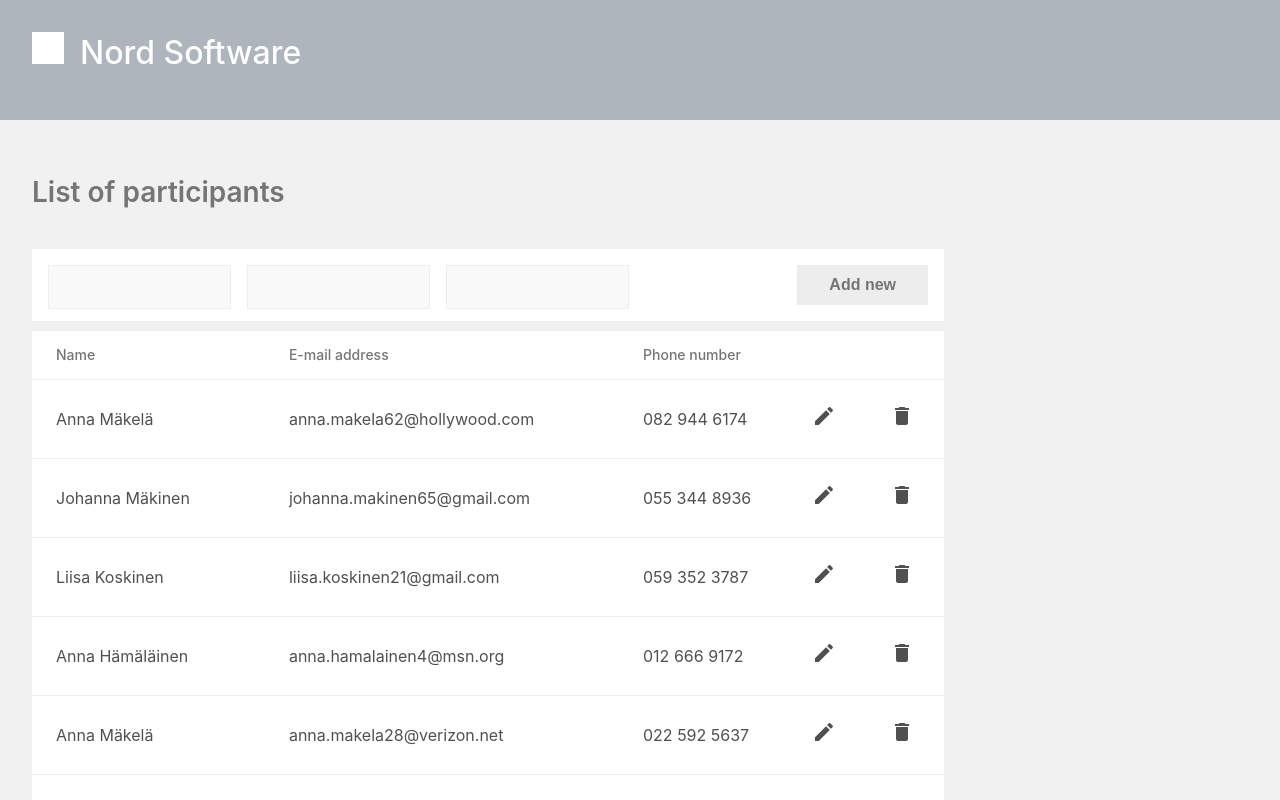
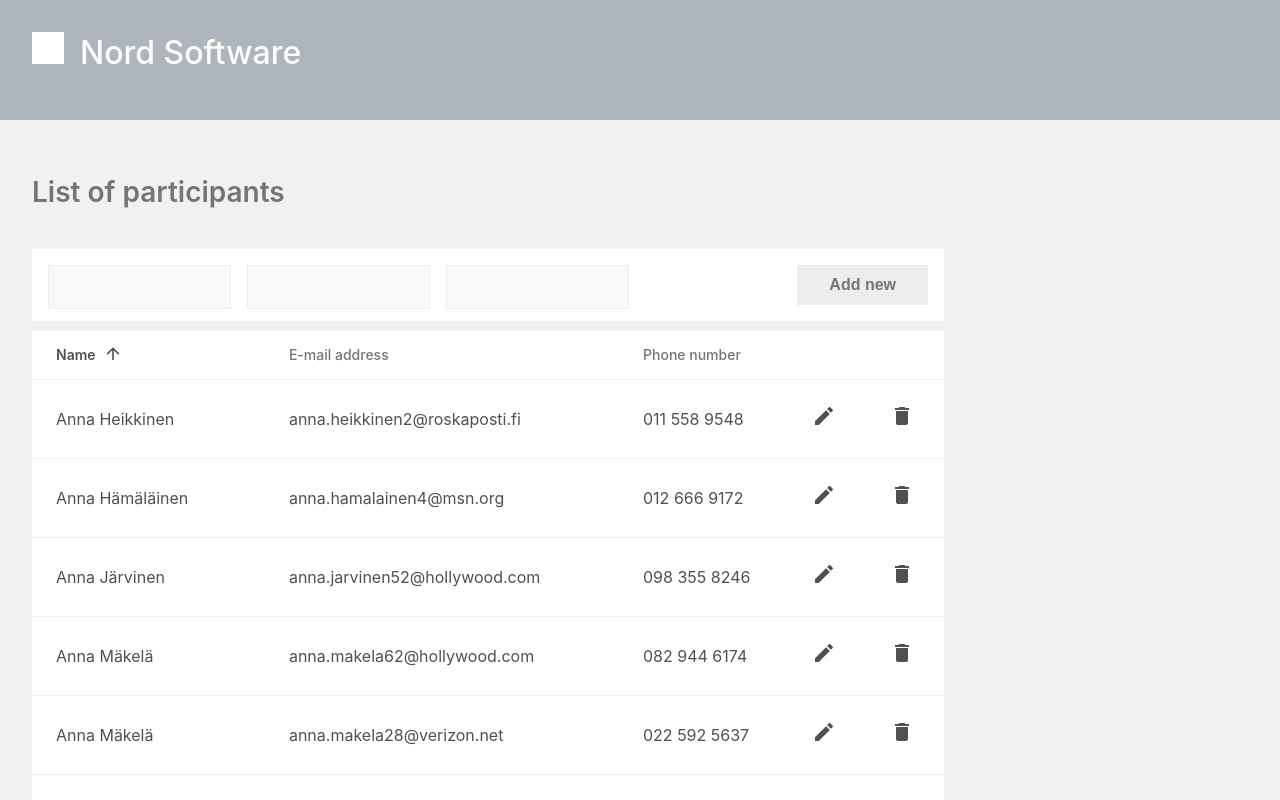
Before and after one commit to Crare/react-app, a React (Create React App) app: page / in a window 1280 px wide. Shown: the top 800 px of the page. Built offline with nearby package versions, Linux system fonts and the light colour scheme.

Commit message:
sort by column header

```diff
--- a/src/components/ParticipantTableViewComponent.js
+++ b/src/components/ParticipantTableViewComponent.js
@@ -35,17 +35,19 @@ export default class ParticipantTableViewComponent extends React.Component {
 
     this.setState({
       columns: [
-        new TableColumnData().fromObject({ headerText: "Name", dataColumn: "name", type: TableColumnDataType.EDITABLE_TEXT, showText: true }),
-        new TableColumnData().fromObject({ headerText: "E-mail address", dataColumn: "email", type: TableColumnDataType.EDITABLE_TEXT, showText: true }),
-        new TableColumnData().fromObject({ headerText: "Phone number", dataColumn: "phone", type: TableColumnDataType.EDITABLE_TEXT, showText: true }),
-        new TableColumnData().fromObject({ headerText: "edit", dataColumn: "id", type: TableColumnDataType.COMPONENT, showText: false, component: <Edit /> }),
-        new TableColumnData().fromObject({ headerText: "delete", dataColumn: "id", type: TableColumnDataType.COMPONENT, showText: false, component: <Delete /> })
+        new TableColumnData().fromObject({ headerText: "Name", dataColumn: "name", type: TableColumnDataType.EDITABLE_TEXT, showText: true, component: null, sortable: true }),
+        new TableColumnData().fromObject({ headerText: "E-mail address", dataColumn: "email", type: TableColumnDataType.EDITABLE_TEXT, showText: true, component: null, sortable: true }),
+        new TableColumnData().fromObject({ headerText: "Phone number", dataColumn: "phone", type: TableColumnDataType.EDITABLE_TEXT, showText: true, component: null, sortable: true }),
+        new TableColumnData().fromObject({ headerText: "edit", dataColumn: "id", type: TableColumnDataType.COMPONENT, showText: false, component: <Edit />, sortable: false }),
+        new TableColumnData().fromObject({ headerText: "delete", dataColumn: "id", type: TableColumnDataType.COMPONENT, showText: false, component: <Delete />, sortable: false })
       ]
     });
 
     this.p_service.generateParticipants(this.amountOfParticipants, (participants) => {
       this.setState({ participants });
     });
+
+    this.setState({ sortByColumn: "name", sortAscending: false });
   }
 
   setNewInputFields() {
@@ -66,7 +68,45 @@ export default class ParticipantTableViewComponent extends React.Component {
   }
 
   sortByColumn({ clickEvent, data }) {
-    console.log("sortByColumn:", { clickEvent, data });
+    // console.log("sortByColumn:", { clickEvent, data });
+    if (data.sortable) {
+      let participants = this.state.participants;
+      const compare = (a, b, attr) => {
+        if (a[attr] < b[attr]) {
+          return 1;
+        }
+        if (a[attr] > b[attr]) {
+          return -1;
+        }
+        return 0;
+      }
+      const compareOpposite = (a, b, attr) => {
+        if (a[attr] < b[attr]) {
+          return -1;
+        }
+        if (a[attr] > b[attr]) {
+          return 1;
+        }
+        return 0;
+      }
+      // toggle direction
+      console.log("sortByColumn", this.state.sortByColumn);
+      console.log("data.dataColumn", data.dataColumn);
+      console.log("sortAscending", this.state.sortAscending);
+
+      if (this.state.sortByColumn === data.dataColumn) {
+        console.log("here!");
+        this.setState({ sortAscending: !this.state.sortAscending });
+      } else {
+        this.setState({ sortAscending: false });
+      }
+      if (this.state.sortAscending) {
+        participants.sort((a, b) => compareOpposite(a, b, data.dataColumn));
+      } else {
+        participants.sort((a, b) => compare(a, b, data.dataColumn));
+      }
+      this.setState({ participants, sortByColumn: data.dataColumn });
+    }
   }
 
   rowClicked({ clickEvent, data }) {
@@ -138,9 +178,11 @@ export default class ParticipantTableViewComponent extends React.Component {
           columnHeadClicked={(event) => this.sortByColumn(event)}
           rowClicked={this.rowClicked}
           columnClicked={this.columnClicked}
-          buttonClicked={this.buttonClicked} />);
+          buttonClicked={this.buttonClicked}
+          sortByColumn={this.state.sortByColumn}
+          sortAscending={this.state.sortAscending} />);
     }
-    return (<div>Generating participants...</div>);
+    return (<div>Loading participants...</div>);
   }
 
   render() {
--- a/src/components/common/table/Table.js
+++ b/src/components/common/table/Table.js
@@ -34,13 +34,16 @@ export default class Table extends React.Component {
         <tr className="table-head-row">
           {
             this.props.columns.map((col) => {
-              let tableColumnData = new TableColumnData(col.headerText, col.dataColumn, TableColumnDataType.HEAD, col.showText);
+              let tableColumnData = new TableColumnData(col.headerText, col.dataColumn, TableColumnDataType.HEAD, col.showText, col.component, col.sortable);
               return (
                 <TableColumn
                   key={col.headerText}
                   data={tableColumnData}
-                  columnHeadClicked={this.columnHeadClicked}>
-                </TableColumn>);
+                  columnHeadClicked={this.columnHeadClicked}
+                  sortByColumn={this.props.sortByColumn}
+                  sortAscending={this.props.sortAscending}>
+                </TableColumn>
+              );
             })
           }
         </tr>
--- a/src/components/common/table/TableColumn.js
+++ b/src/components/common/table/TableColumn.js
@@ -1,6 +1,8 @@
 import React from 'react';
 import { TableColumnDataType } from './TableColumnData';
 import Button from '../Button';
+
+import { ArrowDownward, ArrowUpward } from '@material-ui/icons';
 
 import "../../../styles/styles.scss";
 
@@ -40,17 +42,28 @@ export default class TableColumn extends React.Component {
   renderColumn() {
     const { data } = this.props;
     if (data.type === TableColumnDataType.HEAD && data.showText) {
-      return data.headerText
+      return (this.renderWithSorting(data.headerText));
 
     } else if (data.type === TableColumnDataType.TEXT || data.type === TableColumnDataType.EDITABLE_TEXT) {
-      return data.dataColumn;
+      return (<div>{data.dataColumn}</div>);
 
     } else if (data.type === TableColumnDataType.BUTTON) {
-      return <Button data={data} buttonClicked={this.buttonClicked}>{data.headerText}</Button>
+      return (<Button data={data} buttonClicked={this.buttonClicked}>{data.headerText}</Button>);
 
     } else if (data.type === TableColumnDataType.COMPONENT) {
       return (<div>{data.component}</div>);
     }
+  }
+
+  renderWithSorting(text) {
+    if (this.props.sortByColumn === this.props.data.dataColumn) {
+      if (this.props.sortAscending) {
+        return (<div className="column-head-sort">{text}<div><ArrowDownward /></div></div>);
+      } else {
+        return (<div className="column-head-sort">{text}<div><ArrowUpward /></div></div>);
+      }
+    }
+    return (<div>{text}</div>);
   }
 
   render() {
--- a/src/components/common/table/TableColumnData.js
+++ b/src/components/common/table/TableColumnData.js
@@ -6,7 +6,7 @@
  * @param type type of TableColumnDataType
  */
 class TableColumnData {
-  constructor(headerText = "", dataColumn = "", type = TableColumnDataType.TEXT, showText = true, component = null) {
+  constructor(headerText = "", dataColumn = "", type = TableColumnDataType.TEXT, showText = true, component = null, sortable = false) {
 
     // type checks
     if (typeof headerText != "string") { throw Error("headerText is not string: " + typeof headerText) }
@@ -21,10 +21,18 @@ class TableColumnData {
     this.type = type; // TableColumnDataType
     this.showText = showText; // bool
     this.component = component; // React.Component
+    this.sortable = sortable;
   }
 
   fromObject = (object) => {
-    return new TableColumnData(object["headerText"], object["dataColumn"], object["type"], object["showText"], object["component"]);
+    return new TableColumnData(
+      object["headerText"],
+      object["dataColumn"],
+      object["type"],
+      object["showText"],
+      object["component"],
+      object["sortable"]
+    );
   }
 }
 
--- a/src/services/Utils.js
+++ b/src/services/Utils.js
@@ -39,7 +39,17 @@ class Utils {
       this.participants.push(participant);
     }
 
-    return this.participants;
+    const compare = (a, b, attr) => {
+      if (a[attr] < b[attr]) {
+        return -1;
+      }
+      if (a[attr] > b[attr]) {
+        return 1;
+      }
+      return 0;
+    }
+
+    return this.participants.sort((a, b) => compare(a, b, "name"));
   }
 
   generateId() {
@@ -82,9 +92,16 @@ class Utils {
     return phone;
   }
 
+  upperCaseName(name) {
+    name = name[0].toUpperCase() + name.substring(1, name.length); // firstname
+    name = name.substring(0, name.indexOf(" ") + 1) + name[name.indexOf(" ") + 1].toUpperCase() + name.substring(name.indexOf(" ") + 2, name.length); // lastname
+    return name;
+  }
+
   addNewParticipant(participant) {
     if (participant.id) { throw Error("Not a new participant!") }
     participant.id = this.generateId();
+    participant.name = this.upperCaseName(participant.name);
     this.participants.unshift(participant);
     return "success";
   }
--- a/src/styles/styles.scss
+++ b/src/styles/styles.scss
@@ -143,6 +143,21 @@ body {
   border-bottom: 1px solid #eee;
 }
 
+.column-head-sort {
+  font-weight: 600;
+  color: #505050;
+  div {
+    position: relative;
+    display: inline-block;
+    left: 5px;
+    .MuiSvgIcon-root {
+      position: absolute;
+      height: 0.8em;
+      top: -16px;
+    }
+  }
+}
+
 .errors {
   background-color: rgb(255, 110, 110);
   color: $white;
```
Also changed, not shown: todo.txt.
